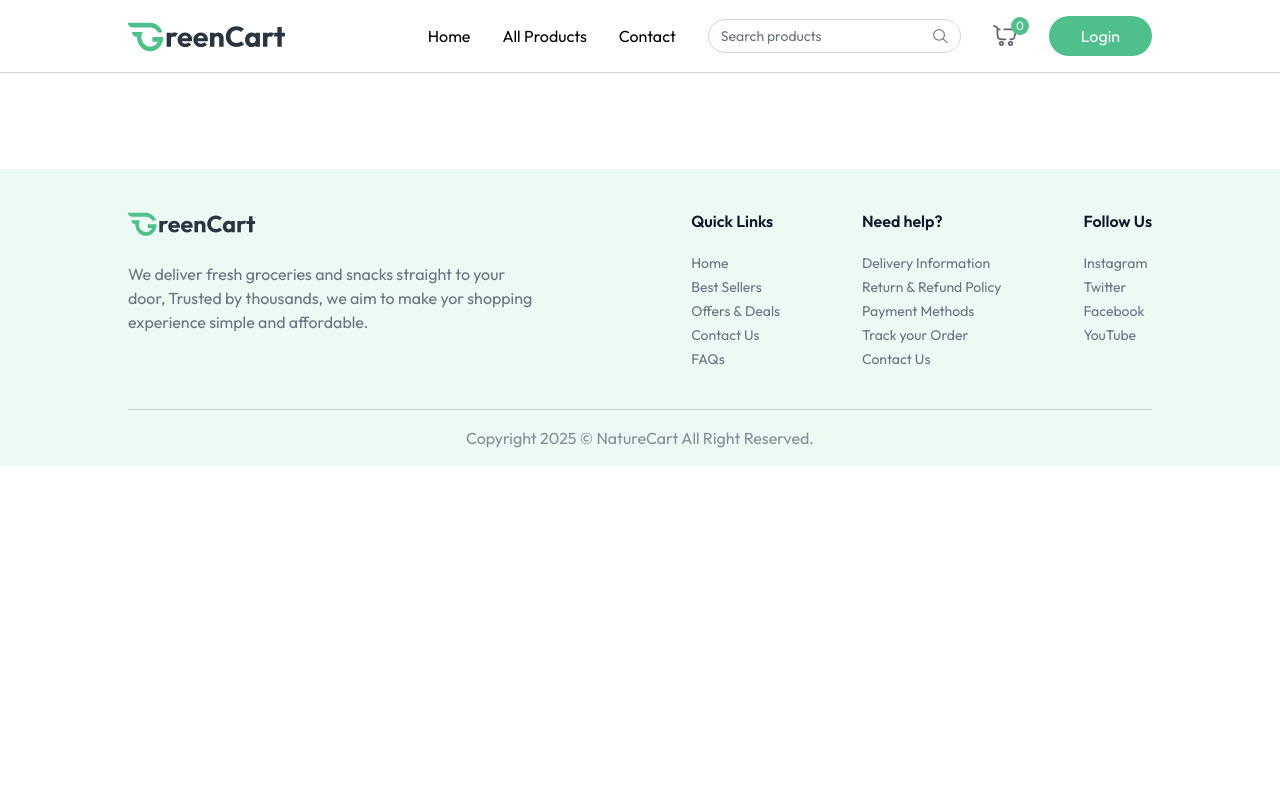
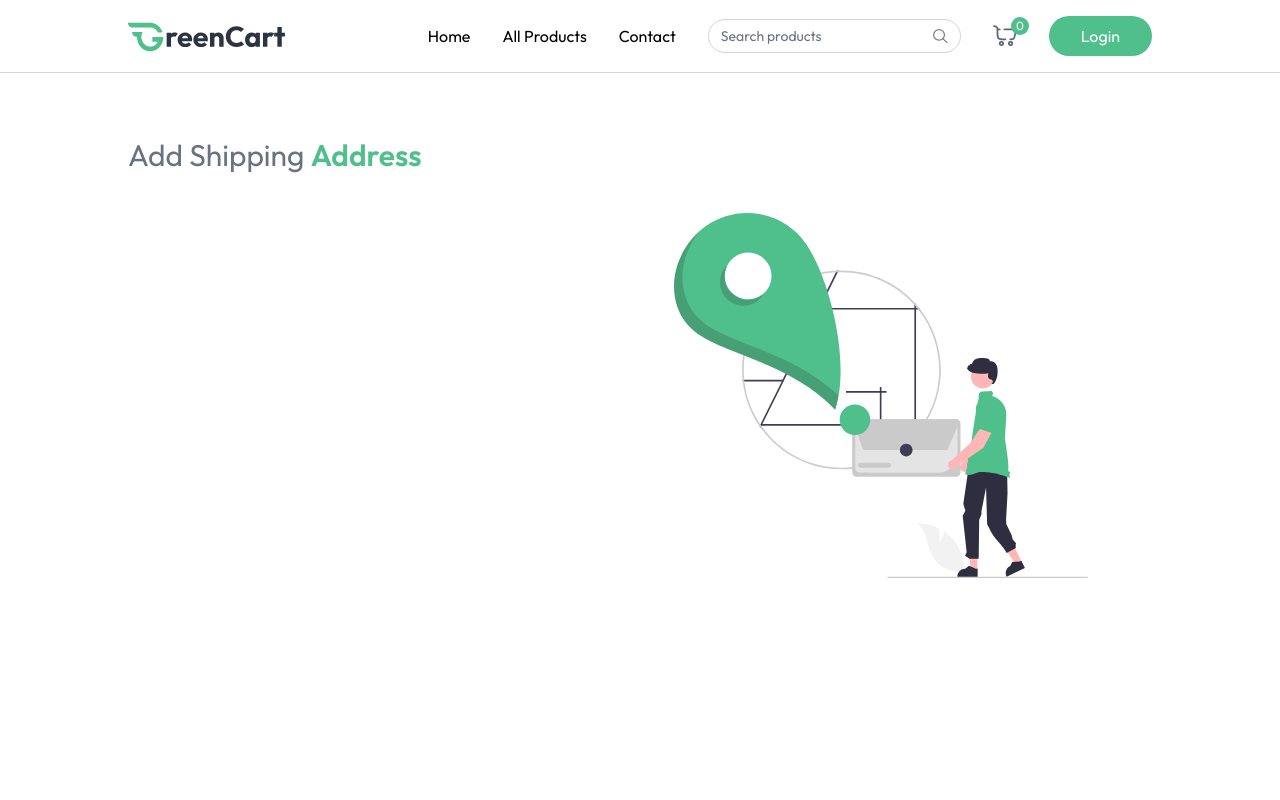
Before and after one commit to ruvindya28/food-delivery-web-app, a React (Vite) app in the folder client/: page /add-address in a window 1280 px wide. Shown: the top 800 px of the page. Built offline with nearby package versions, Linux system fonts and the light colour scheme; a web font is replaced by a local one.

Commit message:
add AddAddress component and integrate route in App

```diff
--- a/client/src/App.jsx
+++ b/client/src/App.jsx
@@ -10,6 +10,7 @@
 import ProductCategory from './pages/productCategory'
 import ProductDetails from './pages/ProductDetails'
 import Cart from './pages/Cart'
+import AddAddress from './pages/AddAddress'
 
 
 
@@ -31,6 +32,7 @@
         <Route path='/products/:category' element={<ProductCategory />} />
         <Route path='/products/:category/:id' element={<ProductDetails />} />
         <Route path='/cart' element={<Cart />} />
+        <Route path='/add-address' element={<AddAddress />} />
       </Routes>
 
      </div>
--- /dev/null
+++ b/client/src/pages/AddAddress.jsx
@@ -0,0 +1,24 @@
+import React from 'react'
+import { assets } from '../assets/assets'
+
+//input field
+
+const inputFeild =(()=>(
+    <input
+        type="text" />
+
+    ))
+
+const AddAddress = () => {
+  return (
+    <div className="mt-16 pb-16">
+      <p className='text-2xl md:text-3xl text-gray-500'>Add Shipping <span className='font-semibold text-primary'>Address</span></p>
+      <div className='flex flex-col-reverse md:flex-row justify-between mt-10'>
+        <div></div>
+         <img className='md:mr-16 mb-16 md:mt-0' src={assets.add_address_iamge} alt="Add Address" />
+      </div>
+    </div>
+  )
+}
+
+export default AddAddress
```
